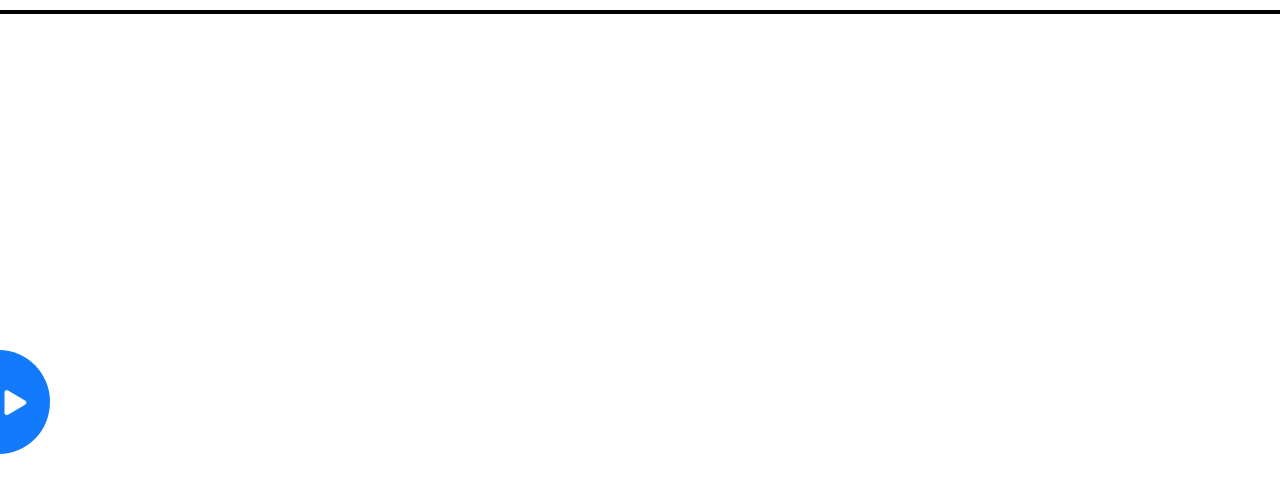
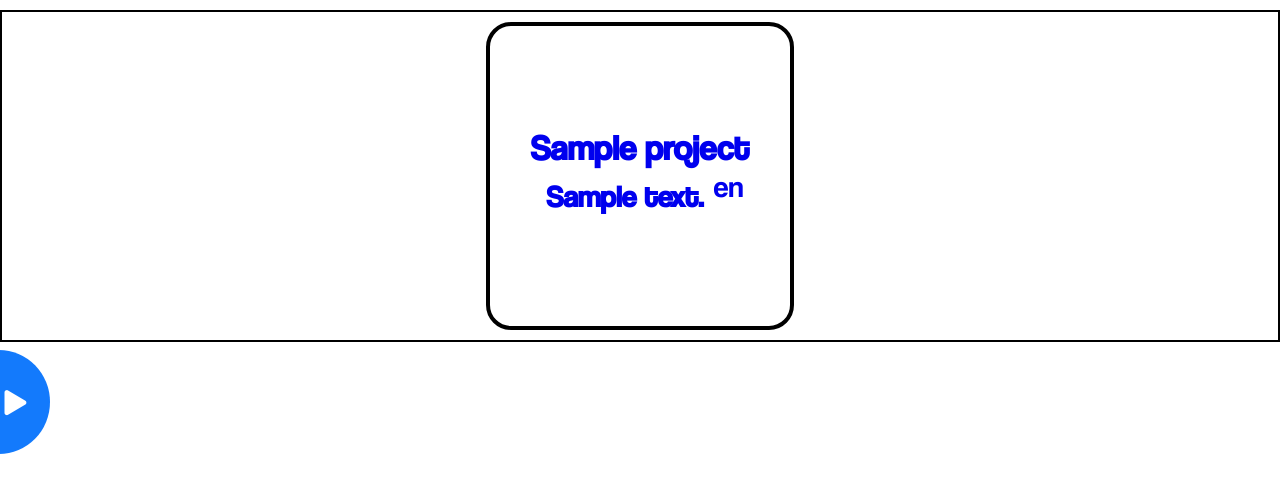
Before and after one commit to zoet24/zoe-portfolio, a Flask app: page /portfolio in a window 1280 px wide. Shown: the top 493 px of the page. Run offline with Flask 2, Linux system fonts and the light colour scheme; a database or web service that is not in the repository returns one stand-in record (values such as "Sample title"); some libraries are stand-ins or nearby versions.

Commit message:
Individual project pages with url slug

```diff
--- a/app.py
+++ b/app.py
@@ -16,7 +16,7 @@ app.secret_key = os.environ.get("SECRET_KEY")
 
 mongo = PyMongo(app)
 
-projects = list(mongo.db.projects.find())
+projects = mongo.db.projects
 
 
 @app.route("/")
@@ -26,8 +26,18 @@ def index():
 
 @app.route("/portfolio")
 def portfolio():
+    projects_all = list(projects.find())
     return render_template("pages/projects/projects_all/projects_all.html",
-                           projects = projects)
+                           projects = projects_all)
+
+
+@app.route("/portfolio/<project_url_slug>")
+def portfolio_project(project_url_slug):
+    project = projects.find_one({"url_slug": project_url_slug})
+    print(project_url_slug)
+
+    return render_template("pages/projects/projects_single/projects_single.html",
+                           project = project)
 
 
 @app.route("/contact")
--- a/templates/pages/projects/projects_all/projects_all.html
+++ b/templates/pages/projects/projects_all/projects_all.html
@@ -13,7 +13,7 @@
     </section> -->
     <section class="section-container-padding border-black">
         {% for project in projects %}
-        <div class="project-tile-container">
+        <a href="{{ url_for( 'portfolio_project', project_url_slug=project.url_slug) }}" class="project-tile-container">
             <div class="project-tile">
                 <div class="project-tile-text-link">
                     <div class="project-tile-link-underline"></div>
@@ -21,7 +21,10 @@
                 </div>
                 <h4 class="project-tile-description">{{ project.description_short }}</h4>
                 <div class="project-tile-icons">
-                    <div class="icon icon-no-zoom icon-sm">
+                    {% for language in project.languages %}
+                        {{language}}
+                    {% endfor %}
+                    <!-- <div class="icon icon-no-zoom icon-sm">
                         <i class="fab fa-html5"></i>
                     </div>
                     <div class="icon icon-no-zoom icon-sm">
@@ -31,11 +34,11 @@
                         <i class="fab fa-js"></i>
                     </div>
                     <div class="icon icon-no-zoom icon-sm">
-                        <i class="fab fa-python"></i>
+                        <i class="fab fa-python"></i> -->
                     </div>
                 </div>
             </div>
-        </div>
+        </a>
         {% endfor %}
     </section>
 
```
Also changed, not shown: templates/pages/projects/projects_single/projects_single.html (added, +9 -0 lines).
